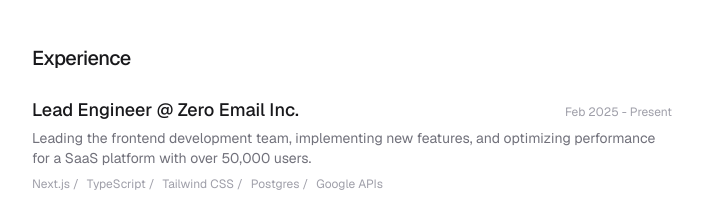
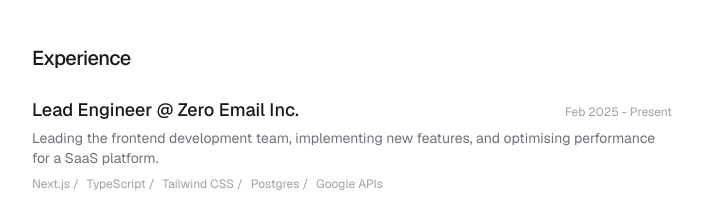
Before and after one commit to zaidhafeezvu/portfolio, a Next.js app: page / in a window 1280 px wide. Shown: the part 960-1178 px from the top of the page, without its empty margins (288-991 px from the left). Built offline with nearby package versions, Linux system fonts and the light colour scheme.

Commit message:
Update page.tsx

```diff
--- a/src/app/page.tsx
+++ b/src/app/page.tsx
@@ -132,7 +132,7 @@
     role: "Lead Engineer",
     company: "Zero Email Inc.",
     period: "Feb 2025 - Present",
-    description: "Leading the frontend development team, implementing new features, and optimizing performance for a SaaS platform with over 50,000 users.",
+    description: "Leading the frontend development team, implementing new features, and optimising performance for a SaaS platform.",
     technologies: ["Next.js", "TypeScript", "Tailwind CSS", "Postgres", "Google APIs"],
   },
   {
```
